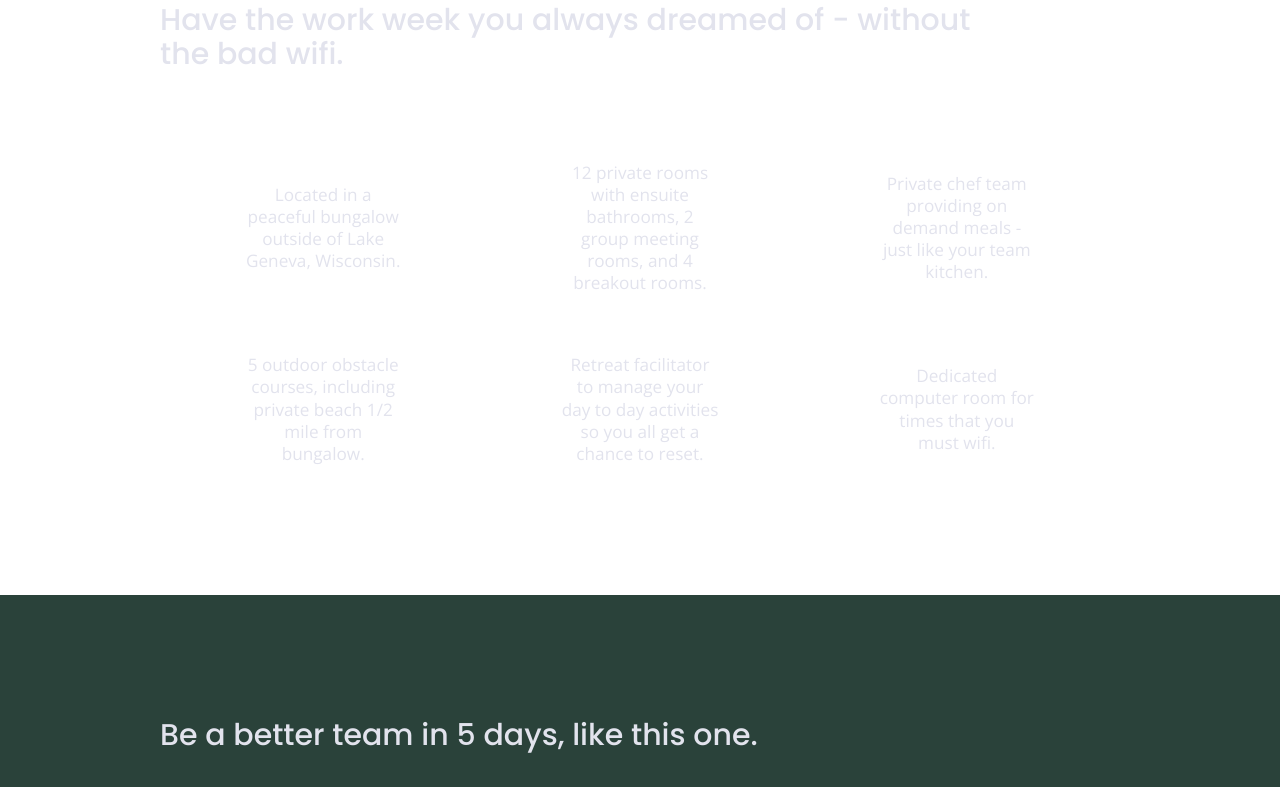
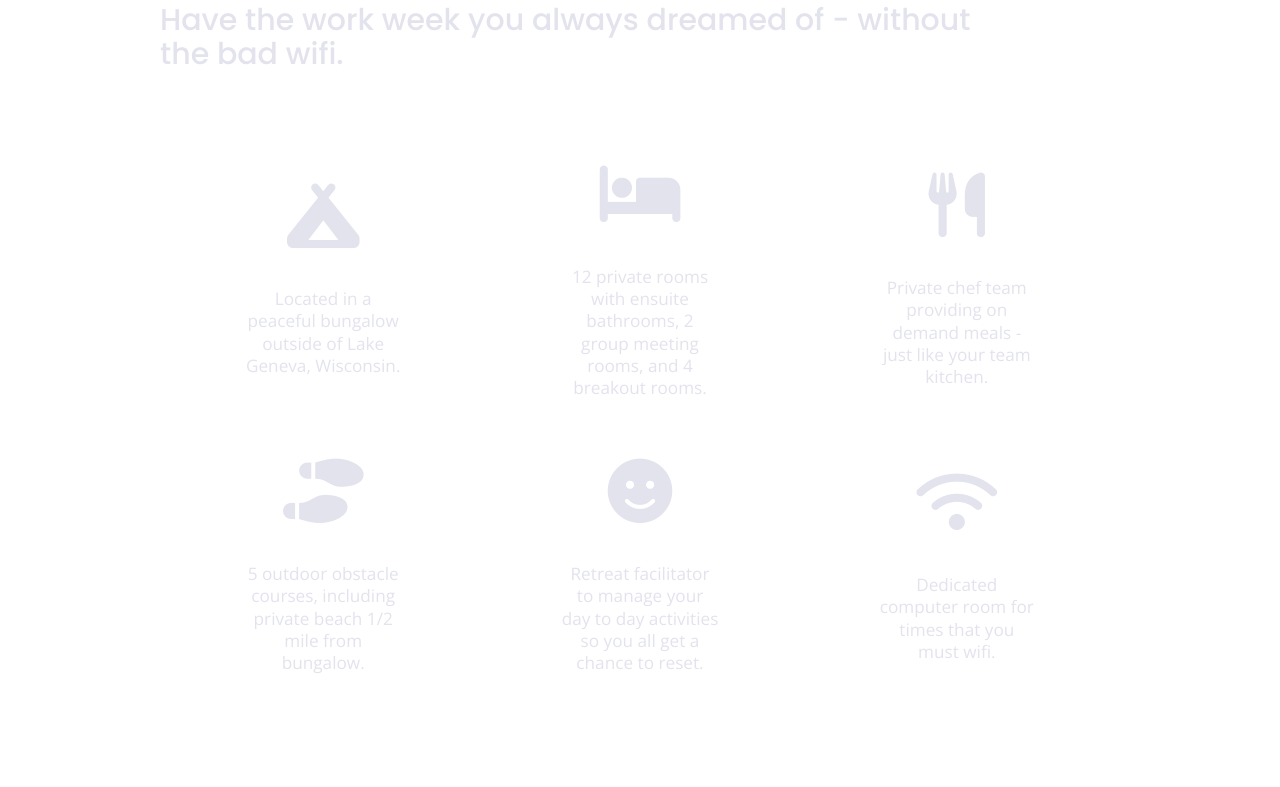
Before and after one commit to Tphalen13/Aquarium-Responsive-Project, a website built with Parcel: page index.html in a window 1280 px wide. Shown: the part 770-1557 px from the top of the page. Built offline with nearby package versions, Linux system fonts and the light colour scheme.

```diff
--- a/css/main.css
+++ b/css/main.css
@@ -270,6 +270,10 @@
   flex-flow: row wrap;
 }
 
+.features i{
+  font-size: 3.75em;
+  margin-bottom: 40px;
+}
 .features h2{
   margin-bottom: 60px;
 }
--- a/index.html
+++ b/index.html
@@ -23,6 +23,8 @@
 
   <!--Fonts for Website-->
   <link href="https://fonts.googleapis.com/css?family=Open+Sans:400,700|Poppins:500,700" rel="stylesheet">
+ <!-- Font Awesome Icons-->
+ <script src="https://kit.fontawesome.com/9ff301f1fa.js" crossorigin="anonymous"></script>
   <title>UnpluggedRetreat</title>
 </head>
 
@@ -73,36 +75,48 @@
           <h2>Have the work week you always dreamed of - without the bad wifi.</h2>
             <div class="feature-items">
                 <article>
-                   <p class="fontawesome-icon"></p>
+                   <p class="fontawesome-icon">
+                    <i class="fas fa-campground"></i>
+                   </p>
                    <p class="features-item-description">
                     Located in a peaceful bungalow outside of Lake Geneva, Wisconsin.</p>
                   </article>
                   <article>
-                    <p class="fontawesome-icon"></p>
+                    <p class="fontawesome-icon">
+                      <i class="fas fa-bed"></i>
+                    </p>
                     <p class="features-item-description">
                     12 private rooms with ensuite bathrooms, 2 group meeting
                     rooms, and 4 breakout rooms.</p>
                    </article>
                    <article>
-                    <p class="fontawesome-icon"></p>
+                    <p class="fontawesome-icon">
+                      <i class="fas fa-utensils"></i>
+                    </p>
                     <p class="features-item-description">
                     Private chef team providing on demand meals - just like your
                     team kitchen.</p>
                    </article>
                    <article>
-                    <p class="fontawesome-icon"></p>
+                    <p class="fontawesome-icon">
+                      <i class="fas fa-shoe-prints"></i>
+                    </p>
                     <p class="features-item-description">
                     5 outdoor obstacle courses, including private beach 1/2 mile
                     from bungalow.</p>
                    </article>
                    <article>
-                    <p class="fontawesome-icon"></p>
+                    <p class="fontawesome-icon">
+                      <i class="fas fa-smile"></i>
+                    </p>
                     <p class="features-item-description">
                     Retreat facilitator to manage your day to day activities so you
                     all get a chance to reset.</p>
                    </article>
                    <article>
-                    <p class="fontawesome-icon"></p>
+                    <p class="fontawesome-icon">
+                      <i class="fas fa-wifi"></i>
+                    </p>
                     <p class="features-item-description">
                     Dedicated computer room for times that you must wifi.</p>
                     </article>
@@ -133,7 +147,15 @@
         </div>
         <div class="social">
           <div class="social-icons">
-            <p><a href="" target="_blank"></a></p>
+            <p>
+              <a href="https://www.facebook.com" target="blank"><i class="fab fa-facebook-f"></i></a>
+            </p>
+            <p>
+              <a href="https://www.twitter.com" target="blank"><i class="fab fa-twitter"></i></a>
+            </p>
+            <p>
+              <a href="https://www.instagram.com" target="blank"><i class="fab fa-instagram"></i></a>
+            </p>
           </div>
         </div>
       </div>
```
Also changed, not shown: about/index.html (+12 -2 lines), faq/index.html (+11 -1 lines), img/rawpixel-800820-unsplash1.png (added), 2 other files.
